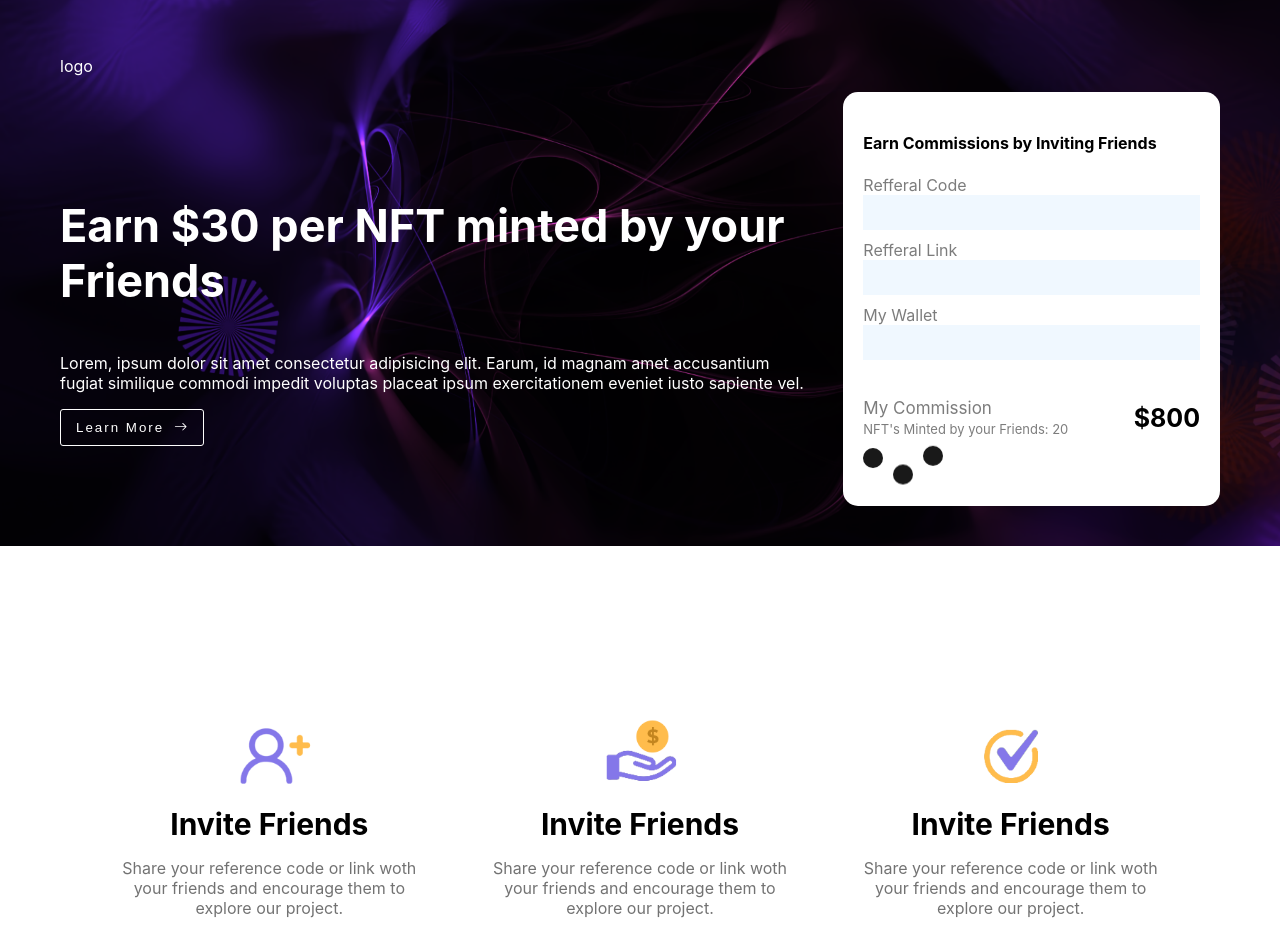
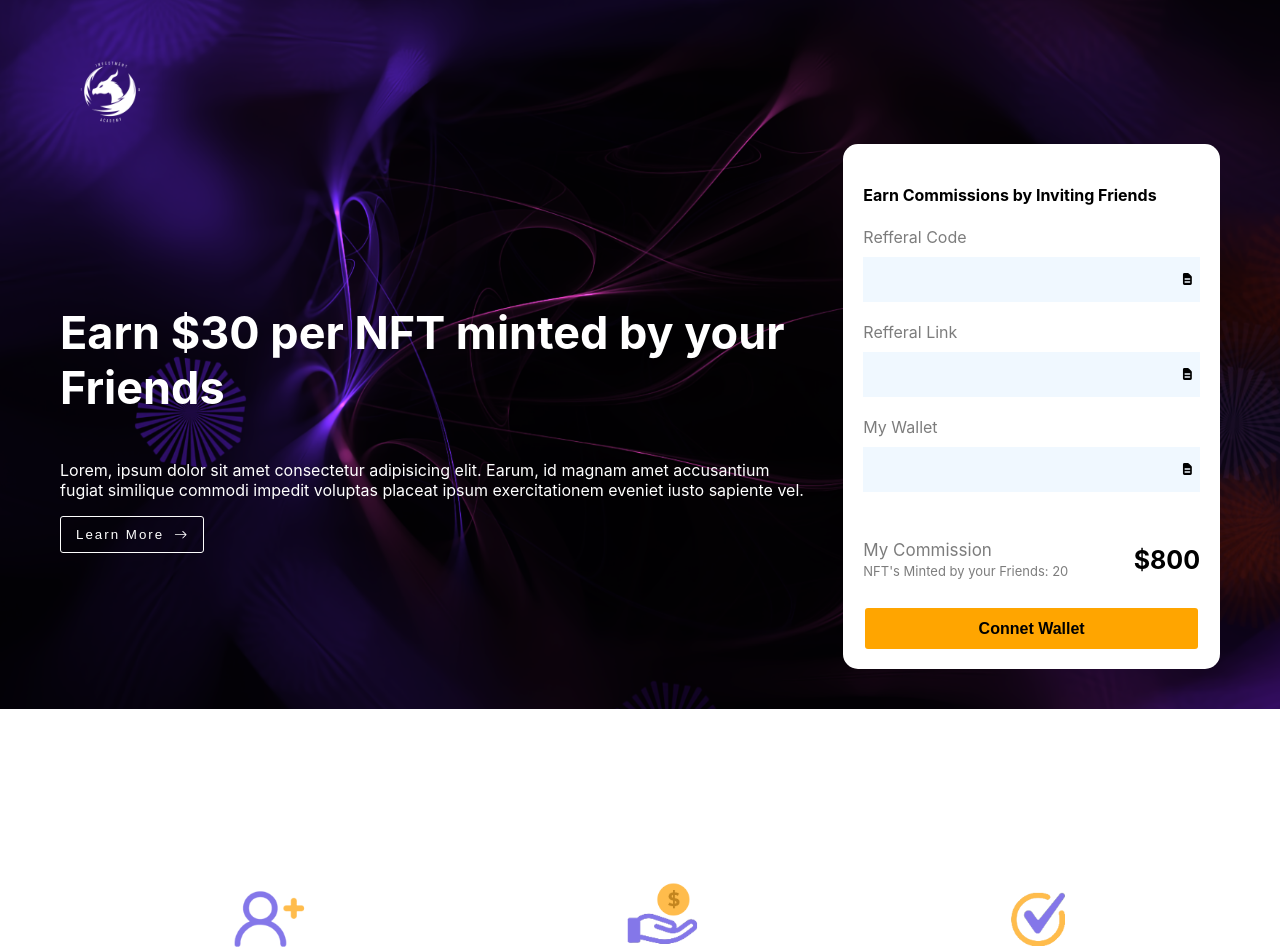
Before and after one commit to izzylogo/Mine, a React (Create React App) app: page / in a window 1280 px wide. Shown: the top 952 px of the page. Built offline with nearby package versions, Linux system fonts and the light colour scheme.

Commit message:
Fixed the errors

```diff
--- a/package.json
+++ b/package.json
@@ -10,6 +10,7 @@
     "react-dom": "^18.2.0",
     "react-icons": "^4.8.0",
     "react-scripts": "5.0.1",
+    "react-scroll": "^1.8.9",
     "web-vitals": "^2.1.4"
   },
   "scripts": {
--- a/src/App.css
+++ b/src/App.css
@@ -1,5 +1,5 @@
 .App {
-
+  scroll-behavior: smooth;
 }
 
 .App-contain{
--- a/src/components/faq/Faq.jsx
+++ b/src/components/faq/Faq.jsx
@@ -7,10 +7,8 @@ const Faq = () => {
 
     const [toggle, setToggle] = useState(false)
     const [selectedFaq, setSelectedFaq] = useState('')
-    const handleToggle = () => {
-      setToggle(prevToggle => !prevToggle)
-      console.log(toggle)
-    }
+
+
 
   return (
     <div className='faq'>
@@ -21,18 +19,28 @@ const Faq = () => {
                     <div className="quest-top">
                         <h4>{faqs.question}</h4>
                         <IoIosArrowDown
-                            onClick={() => setSelectedFaq(faqs.id) }
+                            onClick={() => {setSelectedFaq(faqs.id); setToggle(prevToggle => !prevToggle)} }
                             className='icon'
                         />
                     </div>
                     <hr />
+                    {/*
+                        This part states that if toggle is true displayy the p tag and the p tag
+                        states that if the two are identical add a display of block
+                    */}
+                    {
+                        toggle ?
                             <p
                         style={{
-                        display: faqs.id === selectedFaq ? 'block' : 'none',
+                            display: faqs.id === selectedFaq  ? 'block' : 'none',
                         }}
                         >
                             {faqs.answer}
                         </p>
+                        :
+                        null
+                    }
+
                 </div>
             ))}
         </div>
--- a/src/components/forcast/Forcast.css
+++ b/src/components/forcast/Forcast.css
@@ -1,5 +1,5 @@
 .forcast{
-    padding: 30px 60px;
+    padding: 40px 60px;
 }
 
 .forcast h2{
--- a/src/components/hero/Hero.css
+++ b/src/components/hero/Hero.css
@@ -4,6 +4,16 @@
     background-position: center;
     color: white;
     padding: 40px 60px;
+}
+
+.logo{
+    width: 100px;
+}
+
+@media screen and (max-width: 500px) {
+    .logo{
+        width: 70px;
+    }
 }
 
 .hero-contain{
--- a/src/components/hero/Hero.jsx
+++ b/src/components/hero/Hero.jsx
@@ -2,12 +2,13 @@ import React from 'react'
 import './Hero.css'
 import Tab from './Tab'
 import {BsArrowRight} from 'react-icons/bs'
-// import logo from '../../logo.svg'
+import logo from '../../assets/logo.png'
+import { Link } from 'react-scroll'
 
 const Hero = () => {
   return (
-    <div className='hero'>
-        <p>logo</p>
+    <div className='hero' id='home'>
+      <img src={logo} alt="logo" className='logo' />
       <div className="hero-contain">
         <div className="hero-left">
           <h3>
@@ -16,10 +17,12 @@ const Hero = () => {
           <p>
             Lorem, ipsum dolor sit amet consectetur adipisicing elit. Earum, id magnam amet accusantium fugiat similique commodi impedit voluptas placeat ipsum exercitationem eveniet iusto sapiente vel.
           </p>
-          <button>
-            Learn More
-            <BsArrowRight/>
-          </button>
+          <Link to='./invite'>
+            <button>
+              Learn More
+              <BsArrowRight/>
+            </button>
+          </Link>
         </div>
         <div className="hero-right">
           <Tab/>
--- a/src/components/hero/Tab.css
+++ b/src/components/hero/Tab.css
@@ -22,10 +22,20 @@
 }
 
 .form div input{
-    background-color: aliceblue;
+    background-color: transparent;
     border: none;
     padding: 10px 5px;
     outline: none;
+    width: 100%;
+}
+
+.form .input{
+    background-color: aliceblue;
+    display: flex;
+    flex-direction: row;
+    justify-content: space-between;
+    align-items: center;
+    padding: 5px;
 }
 
 .bu{
--- a/src/components/hero/Tab.jsx
+++ b/src/components/hero/Tab.jsx
@@ -1,11 +1,12 @@
 import React, { useState } from 'react'
 import Loader from '../loader/Loader'
 import './Tab.css'
+import {HiDocumentText} from 'react-icons/hi'
 
 
 const Tab = () => {
 
-    const [load, setLoad] = useState(false)
+    const [load, setLoad] = useState(true)
 
   return (
     <div className='tab'>
@@ -16,22 +17,30 @@ const Tab = () => {
             <div className="form">
                 <div className="code">
                     <label htmlFor="code">Refferal Code</label>
-                    <input type="password" />
+                    <div className="input">
+                        <input id='code' name='code' type="password" />
+                        <HiDocumentText/>
+                    </div>
                 </div>
                 <div className="link">
                     <label htmlFor="link">Refferal Link</label>
-                    <input type="password" />
-                </div>
+                    <div className="input">
+                        <input id='link' type="password" />
+                        <HiDocumentText/>
+                    </div>                </div>
                 <div className="wallet">
                     <label htmlFor="wallet">My Wallet</label>
-                    <input type="password" />
+                    <div className="input">
+                        <input id='wallet' type="password" />
+                        <HiDocumentText/>
+                    </div>
                 </div>
             </div>
             <div className="bu">
                 <p>My Commission <br /> <span>NFT's Minted by your Friends: 20</span></p>
                 <h4>$800</h4>
             </div>
-
+            {/* ou can change this by making the load state true of false in the useState */}
             {
                 load ?
                 <div className='connect'>
@@ -40,7 +49,6 @@ const Tab = () => {
                 :
                 <Loader/>
             }
-
         </div>
     </div>
   )
--- a/src/components/invite/Invite.jsx
+++ b/src/components/invite/Invite.jsx
@@ -6,7 +6,7 @@ import v3 from '../../assets/v3.png'
 
 const Invite = () => {
   return (
-    <div className='invite'>
+    <div className='invite' id='invite'>
         <div className="invite-contain">
             <div className="sect sect1">
                 <img src={v1} alt="image" />
@@ -15,13 +15,13 @@ const Invite = () => {
             </div>
             <div className="sect sect2">
                 <img src={v2} alt="image" />
-                <h3>Invite Friends</h3>
-                <p>Share your reference code or link woth your friends and encourage them to explore our project.</p>
+                <h3>Earn Commission</h3>
+                <p>Earn $30 for every NFT minted by friends. Your connissions will be sent directly to your wallet in USDC every 24 hours.</p>
             </div>
             <div className="sect sect3">
                 <img src={v3} alt="image" />
-                <h3>Invite Friends</h3>
-                <p>Share your reference code or link woth your friends and encourage them to explore our project.</p>
+                <h3>Qualified Referees</h3>
+                <p>A qualified referee is a friend who successfully minted an NFT from IO's collection.</p>
             </div>
         </div>
     </div>
--- a/src/components/terms/Term.css
+++ b/src/components/terms/Term.css
@@ -52,6 +52,10 @@
     text-align: center;
 }
 
+a{
+    text-decoration: none;
+}
+
 .last button {
     background-color: orange;
     padding: 10px 25px;
--- a/src/components/terms/Term.jsx
+++ b/src/components/terms/Term.jsx
@@ -2,6 +2,7 @@ import React from 'react'
 import './Term.css'
 import { terms } from '../../constants'
 import {BsArrowRight} from 'react-icons/bs'
+import { Link } from 'react-scroll'
 
 const Term = () => {
   return (
@@ -17,10 +18,12 @@ const Term = () => {
         </div>
         <div className="last">
             <h2>Invite Your Friends and Start Earning Now!</h2>
-            <button>
-                Invite Friends
-                <BsArrowRight/>
-            </button>
+            <Link to="./hero">
+                <button>
+                    Invite Friends
+                    <BsArrowRight/>
+                </button>
+            </Link>
         </div>
     </div>
   )
--- a/src/components/tier/Tier.css
+++ b/src/components/tier/Tier.css
@@ -1,6 +1,6 @@
 .tier{
     background-color: rgba(160, 202, 188, 0.419);
-    padding: 30px 60px;
+    padding: 40px 60px;
 }
 
 .tier-contain{
@@ -13,7 +13,9 @@
 
 .tier-card-sec{
     display:flex;
-    justify-content: space-between;
+    align-self: center;
+    justify-content: center;
+    gap: 150px;
     margin-top: 40px;
 }
 
@@ -49,10 +51,6 @@
     margin: 0px 10px !important;
 }
 
-
-
-
-
 .card-bottom{
     margin: 0px;
     text-align: center;
```
Also changed, not shown: src/assets/logo.png (added), 1 other file (tests, documents, lock files or other folders). Lines whose indentation alone changed are shown as unchanged.
